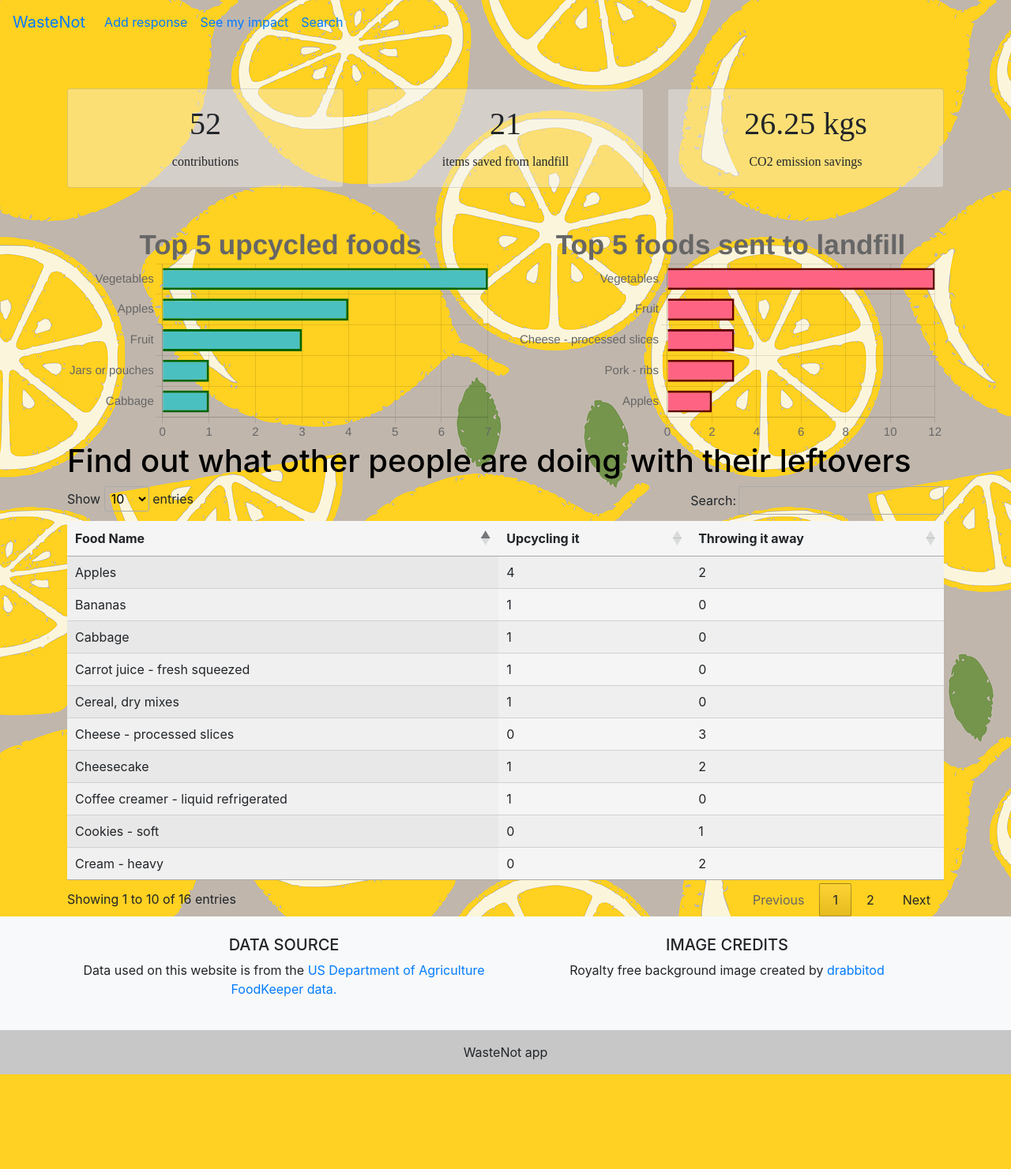
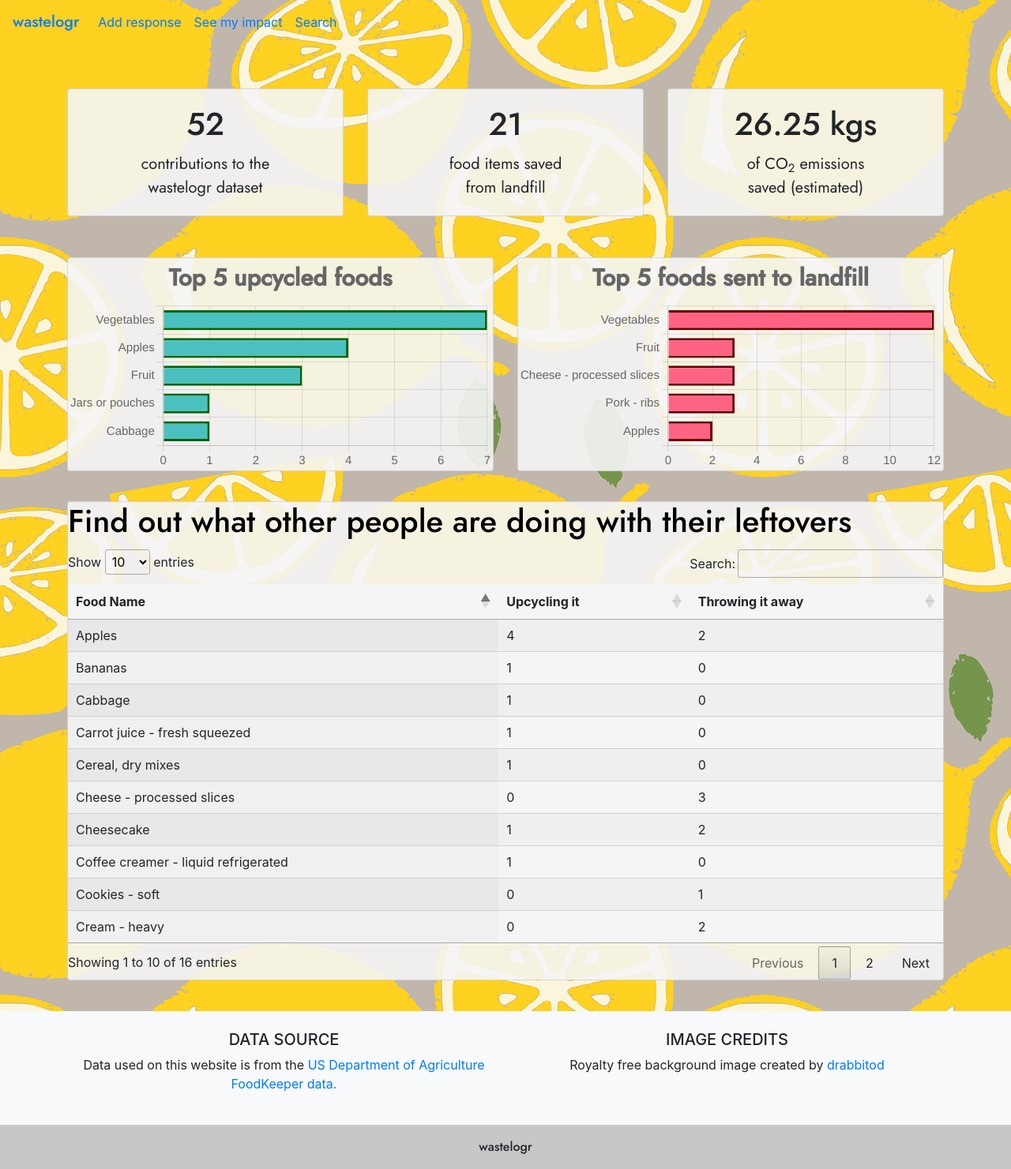
Before and after one commit to vanedo/FoodWasteTracker, a Django app: page /history/ in a window 1280 px wide. Shown: the whole page at 79% size. Before the commit the page ends 1361 px from the top, so only its background shows below. Run offline with Django 3.2, Linux system fonts and the light colour scheme; data comes from the database, SQL or seed files in the repository; both versions use the stored data as it was after the commit; some libraries are stand-ins or nearby versions.

Commit message:
formatting updates

```diff
--- a/src/apps/tracker/static/css/main.css
+++ b/src/apps/tracker/static/css/main.css
@@ -22,6 +22,7 @@ h4.card-text{
 }
 p.card-text{
   font-family: 'Jost';
+  font-size:20px
 }
 
 div.first {
--- a/src/apps/tracker/templates/tracker/base.html
+++ b/src/apps/tracker/templates/tracker/base.html
@@ -4,6 +4,8 @@
     <head>
         <link rel="stylesheet" href="https://maxcdn.bootstrapcdn.com/bootstrap/4.5.2/css/bootstrap.min.css">
         <link rel="stylesheet", href="{% static 'css/main.css' %}">
+        <!-- Font -->
+        <link href="https://fonts.googleapis.com/css2?family=Jost:wght@400;500&display=swap" rel="stylesheet"/>
 
         <!--Chart.js CDN link-->
         <script src="https://cdnjs.cloudflare.com/ajax/libs/Chart.js/4.4.0/chart.min.js"></script>
@@ -13,7 +15,7 @@
         <script src="https://code.jquery.com/jquery-3.3.1.min.js"></script>
 
         <nav class="navbar fixed-top navbar-expand-lg navbar-transparent">
-            <a class="navbar-brand" href="{% url 'intro' %}">WasteNot</a>
+            <a class="navbar-brand" href="{% url 'intro' %}" style="font-family:'Jost'; font-weight:500">wastelogr</a>
             <button class="navbar-toggler" type="button" data-toggle="collapse" data-target="#navbarSupportedContent" aria-controls="navbarSupportedContent" aria-expanded="false" aria-label="Toggle navigation">
             <span class="navbar-toggler-icon"></span>
             </button>
@@ -72,8 +74,8 @@
             <!-- Grid container -->
 
             <!-- Copyright -->
-            <div class="text-center p-3" style="background-color: rgba(0, 0, 0, 0.2);">
-            WasteNot app
+            <div class="text-center p-3" style="background-color: rgba(0, 0, 0, 0.2);font-family:'Jost'; font-weight:500">
+            wastelogr
             </div>
             <!-- Copyright -->
           </footer>
--- a/src/apps/tracker/templates/tracker/history.html
+++ b/src/apps/tracker/templates/tracker/history.html
@@ -17,26 +17,26 @@
         <div class = "container">
             <div class = "row">
                 <div class = "col-md-4">
-                    <div class="card mb-4 text-center" style="background-color: rgba(245, 245, 245, 0.4); " >
+                    <div class="card mb-4 text-center" style="background-color: rgba(245, 245, 245, 0.9); " >
                         <div class="card-body">
                             <h1 class="card-title"> {% metric_contributions request %} </h1>
-                            <p class="card-text">contributions</p>
+                            <p class="card-text">contributions to the <br>wastelogr dataset</p>
                         </div>
                     </div>
                 </div>
                 <div class = "col-md-4">
-                    <div class="card mb-4 text-center" style="background-color: rgba(245, 245, 245, 0.4); " >
+                    <div class="card mb-4 text-center" style="background-color: rgba(245, 245, 245, 0.9); " >
                         <div class="card-body">
                             <h1 class="card-title">{% metric_items_saved request %} </h1>
-                            <p class="card-text">items saved from landfill </p>
+                            <p class="card-text">food items saved <br>from landfill </p>
                         </div>
                     </div>
                 </div>
                 <div class = "col-md-4">
-                    <div class="card mb-4 text-center" style="background-color: rgba(245, 245, 245, 0.4); " >
+                    <div class="card mb-4 text-center" style="background-color: rgba(245, 245, 245, 0.9); " >
                         <div class="card-body">
                             <h1 class="card-title">{% metric_red_emissions request %} kgs</h1>
-                            <p class="card-text">CO2 emission savings</p>
+                            <p class="card-text">of CO<sub>2</sub> emissions <br>saved (estimated)</p>
                         </div>
                     </div>
                 </div>
@@ -50,6 +50,7 @@
                 <div class="row">
 
                     <div class="col-md-6">
+                        <div class="card" style="background-color: rgba(245, 245, 245, 0.9);">
                         <div>
                             <canvas id="myChart1"></canvas>
                         </div>
@@ -78,8 +79,8 @@
                                             title: {
                                                 display: true,
                                                 text: 'Top 5 upcycled foods',
-                                                font: {size: 35},
-                                                padding:{top: 1, bottom: 1}}
+                                                font: {family: 'Jost', size: 30},
+                                                padding:{top: 10, bottom: 15}}
                                         },
                                         scales: {
                                             x: {
@@ -95,8 +96,10 @@
                                 });
                             </script>
                     </div>
+                </div>
 
-                    <div class="col-md-6">
+                    <div class="col-md-6" >
+                        <div class="card" style="background-color: rgba(245, 245, 245, 0.9);">
                         <div>
                             <canvas id="myChart2"></canvas>
                         </div>
@@ -125,8 +128,8 @@
                                             title: {
                                                 display: true,
                                                 text: 'Top 5 foods sent to landfill',
-                                                font: {size: 35},
-                                                padding:{top: 1, bottom: 1}}
+                                                font: {family: 'Jost', size: 30},
+                                                padding:{top: 10, bottom: 15}}
                                         },
                                     scales: {
                                         x: {
@@ -142,18 +145,20 @@
                                 });
                             </script>
                     </div>
+                </div>
 
                 </div>
             </div>
         </div>
     </div>
 
-
+<div style = "padding-top:3%"></div>
 
     <div class="container">
         <div class="row">
             <div class="col-md-12">
-                <h1><font color = "#000000">Find out what other people are doing with their leftovers </h1></font>
+                <div class="card" style="background-color: rgba(245, 245, 245, 0.9); ">
+                <h1 class="card-title"><font color = "#000000">Find out what other people are doing with their leftovers </h1></font>
 
                 <table id = "foodHistory" class="display" style = "background-color: whitesmoke" style="width:100%">
 
@@ -181,9 +186,12 @@
 
                 </table>
             </div>
+        </div>
 
         </div>
     </div>
+
+    <div style = "padding-top:3%"></div>
 
     <script src="https://cdnjs.cloudflare.com/ajax/libs/Chart.js/4.4.0/chart.min.js"></script>
     <script src="https://code.jquery.com/jquery-3.3.1.slim.min.js" integrity="sha384-q8i/X+965DzO0rT7abK41JStQIAqVgRVzpbzo5smXKp4YfRvH+8abtTE1Pi6jizo" crossorigin="anonymous"></script>
```
Also changed, not shown: src/apps/tracker/templates/tracker/index.html (+4 -3 lines), src/db.sqlite3.
